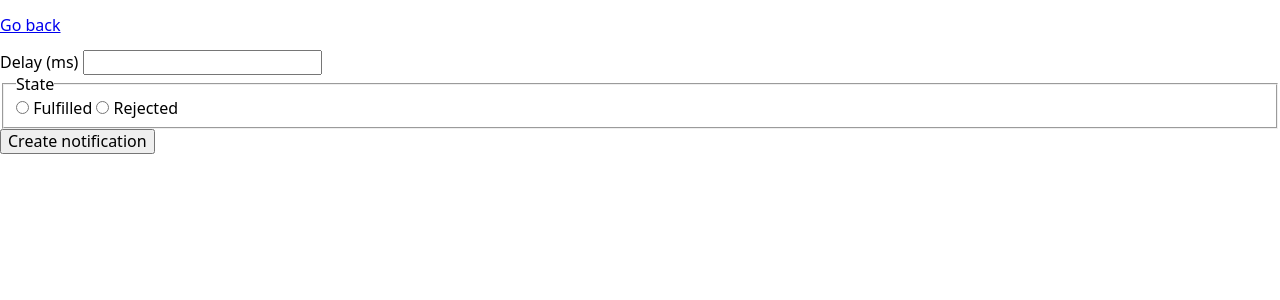
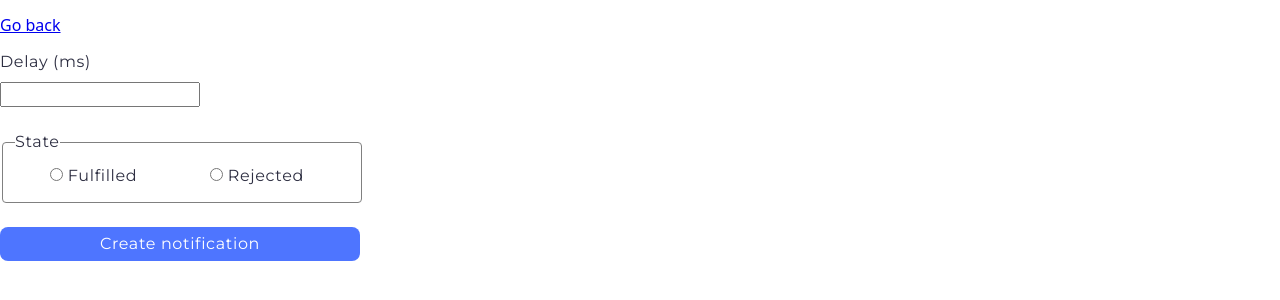
Before and after one commit to nksenechkav/goit-js-hw-10, a website: page src/02-snackbar.html in a window 1280 px wide. Drawn offline with nearby package versions, Linux system fonts and the light colour scheme.

Commit message:
add css-styles

```diff
--- a/src/css/01-timer.css
+++ b/src/css/01-timer.css
@@ -0,0 +1,84 @@
+#datetime-picker {
+    border-radius: 4px;
+    width: 272px;
+    height: 40px;
+    background: #fff;
+    outline: transparent;
+    border: 1px solid #808080;
+    margin-bottom: 32px;
+    margin-right: 8px;
+}
+
+#datetime-picker:hover {
+    border: 1px solid #000;
+}
+
+
+#datetime-picker:active {
+    border: 1px solid #4e75ff;
+}
+
+#datetime-picker:disabled {
+    border: 1px solid #808080;
+    background: #fafafa;
+}
+
+.timer {
+    width: 346px;
+    height: 72px;
+    display: flex;
+    gap: 24px;
+}
+
+.field {
+   width: 82px;
+   height: 72px;
+   display: flex;
+   flex-direction: column;
+   row-gap: 8px;
+   align-items: center;
+}
+
+.value {
+    font-family: "Montserrat", sans-serif;
+    font-weight: 400;
+    font-size: 40px;
+    line-height: 1.2;
+    letter-spacing: 0.04em;
+    color: #2e2f42;
+ }
+.label {
+   font-family: "Montserrat", sans-serif;
+   text-transform: uppercase;
+   font-weight: 400;
+   font-size: 16px;
+   line-height: 1.5;
+   color: #2e2f42;
+}
+
+button {
+    display: inline-block;
+    width: 75px;
+    height: 40px;
+    padding: 8px 16px;
+    justify-content: center;
+    align-items: center;
+    gap: 10px;
+    border-radius: 8px;
+    background: #4e75ff;
+    border: none;
+    color: #FFF;
+    font-family: Montserrat;
+    font-size: 16px;
+    font-style: normal;
+    font-weight: 500;
+    letter-spacing: 0.04em;
+}
+
+button:hover {
+    background: #6c8cff;
+}
+button:disabled {
+    background: #cfcfcf;
+    color: #989898;
+}
--- a/src/css/02-snackbar.css
+++ b/src/css/02-snackbar.css
@@ -0,0 +1,62 @@
+.form {
+    display: flex;
+    flex-direction: column;
+    width: 360px;
+    height: 72px;
+    gap: 24px;
+    font-family: "Montserrat", sans-serif;
+    font-weight: 400;
+    font-size: 16px;
+    line-height: 1.5;
+    letter-spacing: 0.04em;
+    color: #2e2f42;
+  }
+
+  fieldset {
+    margin-top: 24px;
+    display: flex;
+    flex-wrap: nowrap;
+    gap: 56px;
+    width: 360px;
+    height: 78px;
+    border-radius: 4px;
+    border: 1px solid #808080;
+    justify-content: center;
+    align-items: last baseline;
+  }
+
+  label {
+    width: 104px;
+    height: 32px;
+  }
+
+  input {
+    margin-top: 8px;
+  }
+
+  button {
+    display: inline-block;
+    border-radius: 8px;
+    padding: 8px 16px;
+    width: 360px;
+    height: 40px;
+    justify-content: center;
+    align-items: center;
+    gap: 10px;
+    background: #4e75ff;
+    border: none;
+    color: #FFF;
+    font-family: Montserrat;
+    font-size: 16px;
+    font-style: normal;
+    font-weight: 500;
+    letter-spacing: 0.04em;
+}
+
+button:hover {
+    background: #6c8cff;
+}
+button:disabled {
+    background: #cfcfcf;
+    color: #989898;
+}
```
Also changed, not shown: src/css/styles.css (line endings or trailing spaces).
